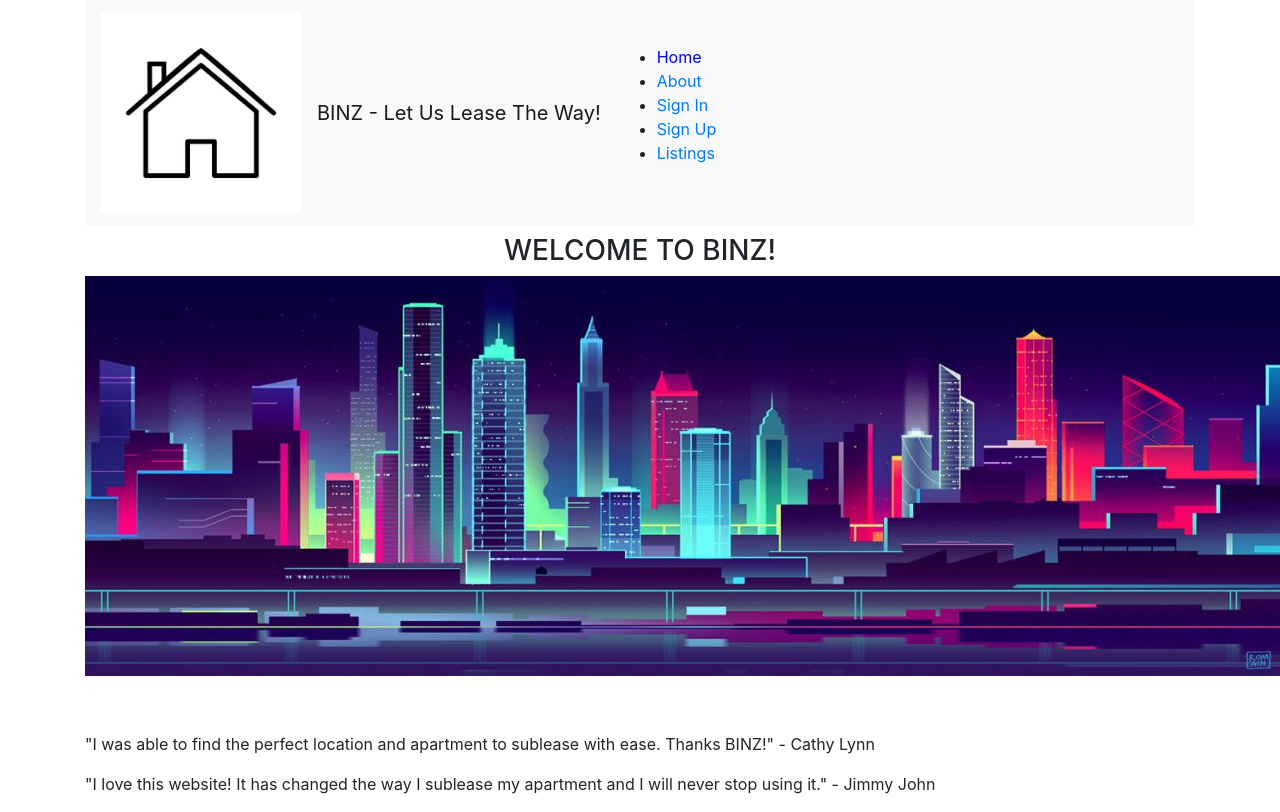
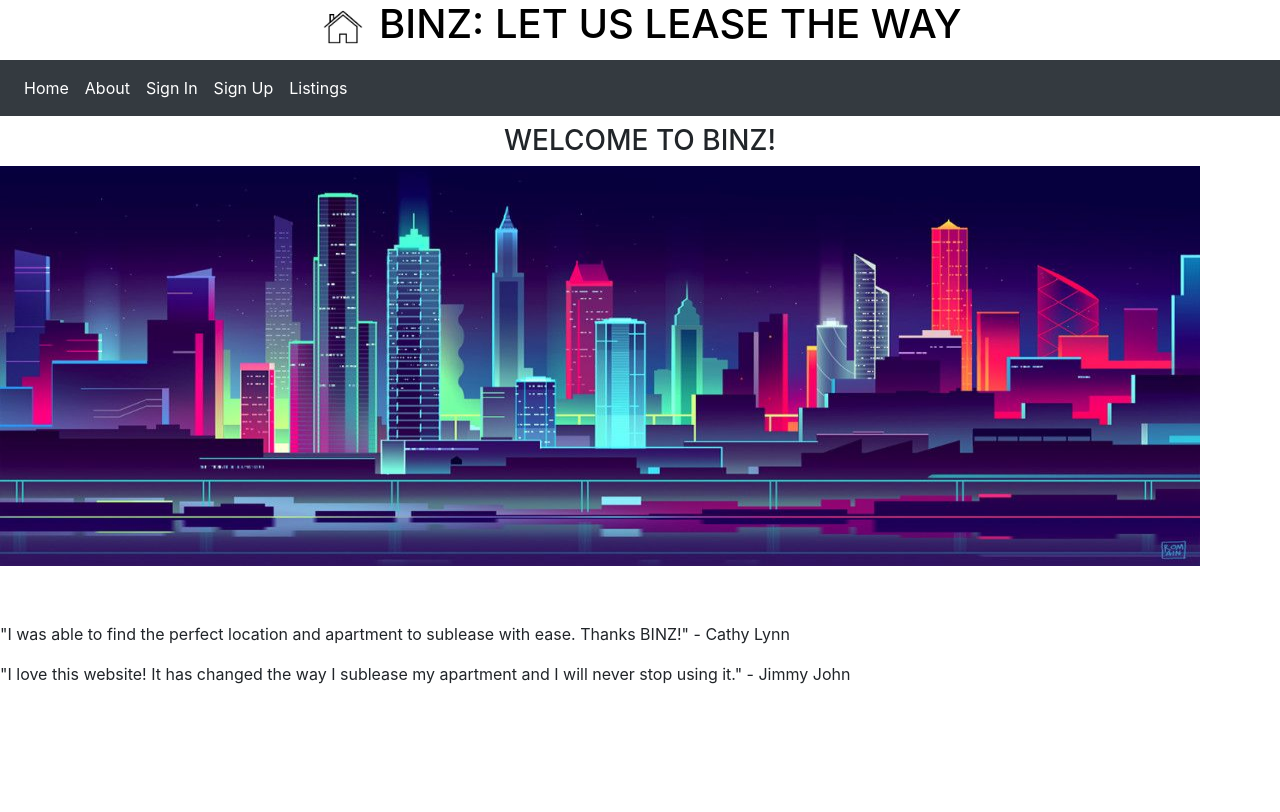
Before and after one commit to MarwaAlqatari/4155BINZUI, a React (Create React App) app: page / in a window 1280 px wide. Built offline with nearby package versions, Linux system fonts and the light colour scheme.

Commit message:
navigation bar

```diff
--- a/package.json
+++ b/package.json
@@ -12,6 +12,7 @@
     "leaflet": "^1.6.0",
     "moment": "^2.24.0",
     "react": "^16.13.1",
+    "react-bootstrap": "^1.0.1",
     "react-dom": "^16.13.1",
     "react-geocode": "^0.2.1",
     "react-google-maps": "^9.4.5",
--- a/src/App.js
+++ b/src/App.js
@@ -4,7 +4,7 @@ import {
   Route,
   Link,
   Switch,
-  NavLink
+  NavLink,
 } from "react-router-dom";
 import "bootstrap/dist/css/bootstrap.min.css";
 import Home from "./components/home";
@@ -16,84 +16,25 @@ import Create from "./components/create";
 import Edit from "./components/edit";
 import Listing from "./components/listing";
 import logo from "./logo.png";
+import Navigation from "./components/Navigation";
 
 class App extends Component {
   render() {
     return (
       <Router>
-        <div className="container">
-          <nav className="navbar navbar-expand-lg navbar-light bg-light">
-            <a
-              className="navbar-brand"
-              href="https://codingthesmartway.com"
-              target="_blank"
-            >
-              <img
-                src={logo}
-                width="200"
-                height="200"
-                alt="CodingTheSmartWay.com"
-              />
-            </a>
-            <Link to="/" className="navbar-brand">
-              BINZ - Let Us Lease The Way!
-            </Link>
-            <div className="collapse nav-collapse show">
-              <ul className="navbar-av mr-auto">
-                <li className="navbar-item">
-                  <NavLink
-                    to="/"
-                    exact
-                    activeStyle={{ color: "blue" }}
-                    className="nav-NavLink"
-                  >
-                    Home
-                  </NavLink>
-                </li>
-                <li className="navbar-item">
-                  <NavLink
-                    to="/about"
-                    exact
-                    activeStyle={{ color: "blue" }}
-                    className="nav-NavLink"
-                  >
-                    About
-                  </NavLink>
-                </li>
-                <li className="navbar-item">
-                  <NavLink
-                    to="/signin"
-                    exact
-                    activeStyle={{ color: "blue" }}
-                    className="nav-NavLink"
-                  >
-                    Sign In
-                  </NavLink>
-                </li>
-                <li className="navbar-item">
-                  <NavLink
-                    to="/signup"
-                    exact
-                    activeStyle={{ color: "blue" }}
-                    className="nav-NavLink"
-                  >
-                    Sign Up
-                  </NavLink>
-                </li>
-                <li className="navbar-item">
-                  <NavLink
-                    to="/listings"
-                    exact
-                    activeStyle={{ color: "blue" }}
-                    className="nav-NavLink"
-                  >
-                    Listings
-                  </NavLink>
-                </li>
-              </ul>
-            </div>
-          </nav>
+        <div className="container1">
+          <h1 align="middle" style={{ backgroundColor: "dark" }}>
+            <img
+              src={logo}
+              width="50"
+              height="50"
+              alt="CodingTheSmartWay.com"
+            />{" "}
+            <font color="black">BINZ: LET US LEASE THE WAY</font>
+          </h1>
+          <Navigation />
           <h2></h2>
+
           <Switch>
             <Route path="/" exact component={Home} />
             <Route path="/about" exact component={About} />
--- /dev/null
+++ b/src/components/Navigation.jsx
@@ -0,0 +1,36 @@
+import React, { Component } from "react";
+import { NavLink } from "react-router-dom";
+import { Navbar, Nav } from "react-bootstrap";
+
+export default class Navigation extends Component {
+  render() {
+    return (
+      <Navbar bg="dark" expands="lg">
+        <Navbar.Toggle aria-controls="basic-navbar-nav" />
+        <Navbar.Collapse id="basic-navbar-nav">
+          <Nav>
+            <NavLink className="d-inline p-2 bg-dark text-white" to="/">
+              Home
+            </NavLink>
+
+            <NavLink className="d-inline p-2 bg-dark text-white" to="/about">
+              About
+            </NavLink>
+
+            <NavLink className="d-inline p-2 bg-dark text-white" to="/signin">
+              Sign In
+            </NavLink>
+
+            <NavLink className="d-inline p-2 bg-dark text-white" to="/signup">
+              Sign Up
+            </NavLink>
+
+            <NavLink className="d-inline p-2 bg-dark text-white" to="/listings">
+              Listings
+            </NavLink>
+          </Nav>
+        </Navbar.Collapse>
+      </Navbar>
+    );
+  }
+}
--- a/src/components/listings.jsx
+++ b/src/components/listings.jsx
@@ -70,7 +70,7 @@ export default class Listings extends React.Component {
     });
     return (
       <div>
-        <label htmlFor="filter">Search: &nbsp;</label>
+        <label>Search: &nbsp;</label>
         <input
           type="text"
           //value={this.star.search}
```
Also changed, not shown: 1 other file (tests, documents, lock files or other folders).
